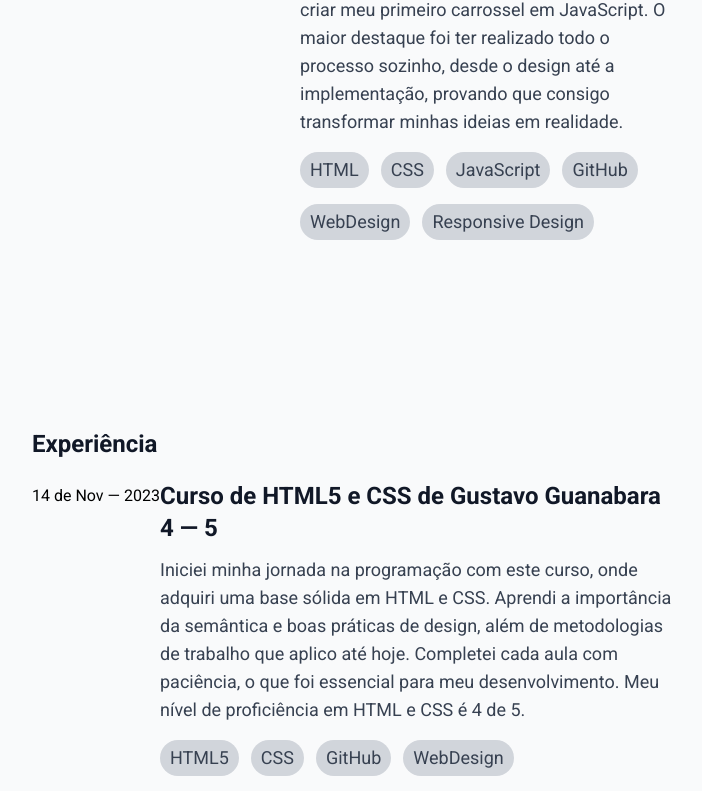
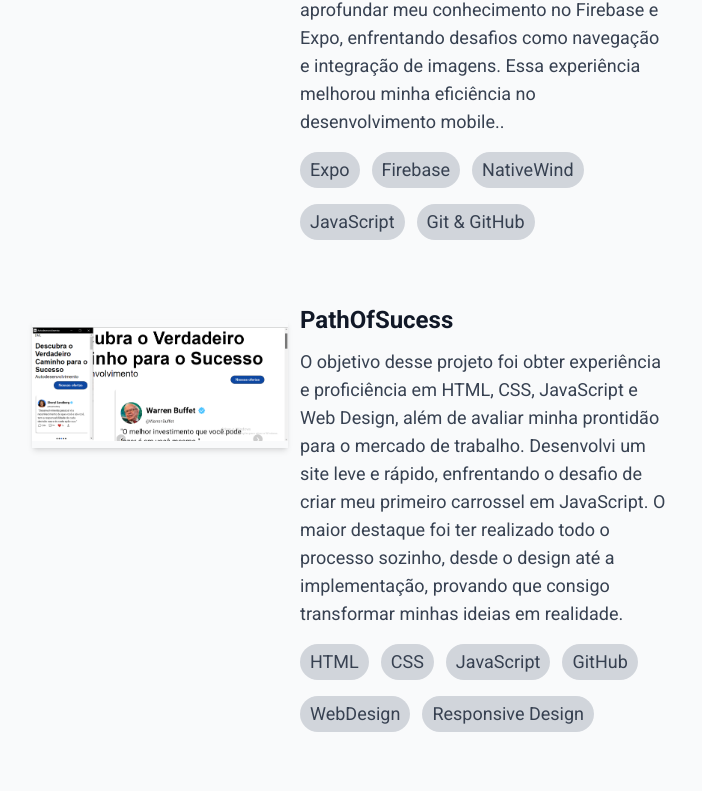
Before and after one commit to MatthewJesus7/Portfolio, a React (Create React App) app in the folder matthew/: page / in a window 1280 px wide. Shown: the part 1520-2311 px from the top of the page, without its empty margins (544-1246 px from the left). Built offline with nearby package versions, Linux system fonts and the light colour scheme.

Commit message:
adicionando aplicação expo no main projects

```diff
--- a/matthew/src/Components/Sections/MainProjects.jsx
+++ b/matthew/src/Components/Sections/MainProjects.jsx
@@ -21,6 +21,23 @@ function MainProjects() {
         </Card>
 
         <Card
+        href="https://www.linkedin.com/posts/matheus-costa-b01372205_reactnative-expo-firebase-activity-7256374635536007169-vw9V?utm_source=share&utm_medium=member_desktop"
+        type="picture"
+        // proof=""
+        picture="true"
+        backgroundImage="url('/Imagens/expo_esqueletodeapp.jpg')"
+        title="Esqueleto de App"
+        text={`Criei este projeto como base técnica para acelerar o desenvolvimento de aplicativos. Ele inclui autenticação segura com Firebase, navegação estruturada com Expo e tela de perfil funcional. O principal objetivo foi aprofundar meu conhecimento no Firebase e Expo, enfrentando desafios como navegação e integração de imagens. Essa experiência melhorou minha eficiência no desenvolvimento mobile..`}
+        >
+        <Dot>Expo</Dot>  <Dot>Firebase</Dot> <Dot>NativeWind</Dot> <Dot>JavaScript</Dot> <Dot>Git & GitHub</Dot>
+        </Card>
+
+        {/* Esqueleto de App
+Criei este projeto como base técnica para acelerar o desenvolvimento de aplicativos. Ele inclui autenticação segura com Firebase, navegação estruturada com Expo e tela de perfil funcional. O principal objetivo foi aprofundar meu conhecimento no Firebase e Expo, enfrentando desafios como navegação e integração de imagens. Essa experiência melhorou minha eficiência no desenvolvimento mobile.
+
+Tecnologias: Expo, Firebase, Tailwind */}
+
+        <Card
         href="https://matthewjesus7.github.io/PathOfSucess/MainPage/LandingPage.html"
         type="picture"
         // proof=""
```
Also changed, not shown: matthew/public/Imagens/expo_esqueletodeapp.jpg (added).
